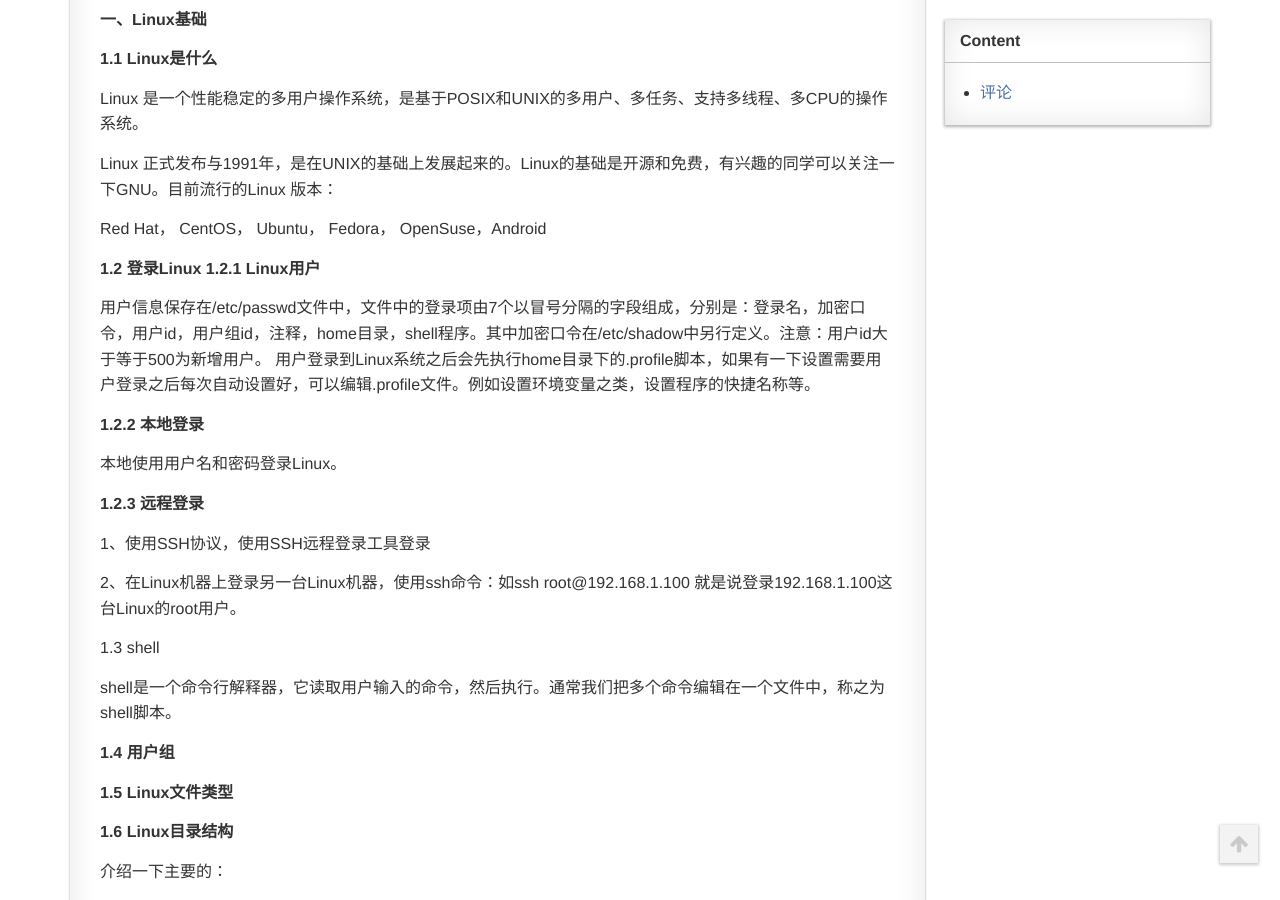
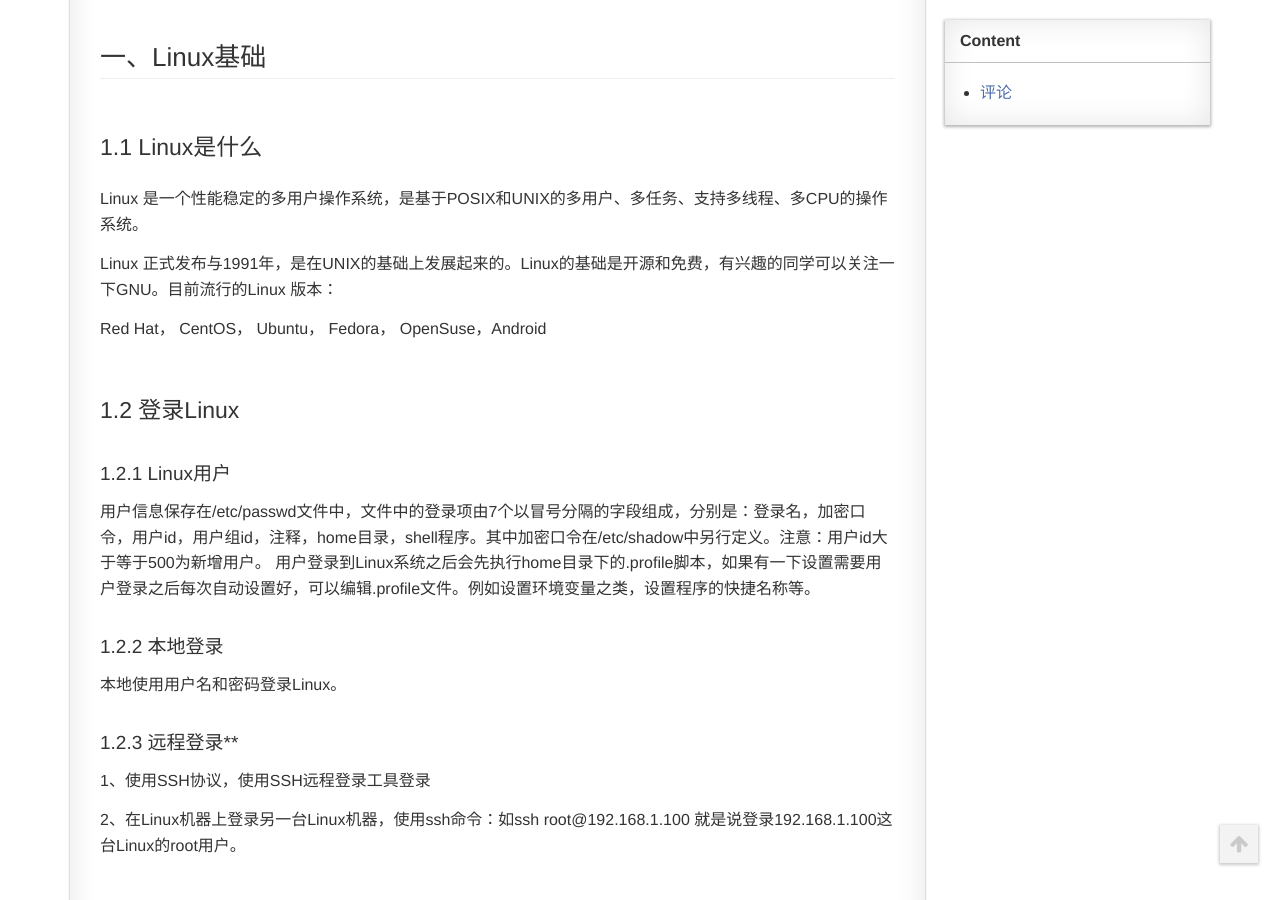
Before and after one commit to prepared48/zhongsb.github.io, a Jekyll site: the page built from _posts/2016-10-06-linux.md, in a window 1280 px wide and 900 px high, scrolled down 268 px. Built offline with Jekyll 4.4.1, drawn with Linux system fonts in a browser that asks for light colours; nearby versions of some CDN libraries; comment, search, counter and statistics services are not loaded; a style sheet for code colours, icons or effects is not loaded.

```diff
--- a/_posts/2016-10-06-linux.md
+++ b/_posts/2016-10-06-linux.md
@@ -7,9 +7,9 @@ tags: Linux
 mathjax: true
 ---
 
-**一、Linux基础**
+## 一、Linux基础
 
-**1.1 Linux是什么**
+### 1.1 Linux是什么
 
 Linux 是一个性能稳定的多用户操作系统，是基于POSIX和UNIX的多用户、多任务、支持多线程、多CPU的操作系统。
 
@@ -20,34 +20,35 @@ Linux 正式发布与1991年，是在UNIX的基础上发展起来的。Linux的
 
  Red Hat， CentOS， Ubuntu， Fedora， OpenSuse，Android
 
-**1.2 登录Linux
-1.2.1 Linux用户**
+### 1.2 登录Linux
+
+#### 1.2.1 Linux用户
 
 用户信息保存在/etc/passwd文件中，文件中的登录项由7个以冒号分隔的字段组成，分别是：登录名，加密口令，用户id，用户组id，注释，home目录，shell程序。其中加密口令在/etc/shadow中另行定义。注意：用户id大于等于500为新增用户。
 用户登录到Linux系统之后会先执行home目录下的.profile脚本，如果有一下设置需要用户登录之后每次自动设置好，可以编辑.profile文件。例如设置环境变量之类，设置程序的快捷名称等。
 
-**1.2.2 本地登录**
+#### 1.2.2 本地登录
 
 本地使用用户名和密码登录Linux。
 
-**1.2.3 远程登录**
+#### 1.2.3 远程登录**
 
 1、使用SSH协议，使用SSH远程登录工具登录
 
 2、在Linux机器上登录另一台Linux机器，使用ssh命令：如ssh root@192.168.1.100 就是说登录192.168.1.100这台Linux的root用户。
 
-1.3 shell
+## 1.3 shell
 
 shell是一个命令行解释器，它读取用户输入的命令，然后执行。通常我们把多个命令编辑在一个文件中，称之为shell脚本。
 
-**1.4 用户组**
+## 1.4 用户组
 
 
 
-**1.5 Linux文件类型**
+## 1.5 Linux文件类型
 
 
-**1.6 Linux目录结构**
+## 1.6 Linux目录结构
 
 介绍一下主要的：
 
@@ -71,7 +72,7 @@ shell是一个命令行解释器，它读取用户输入的命令，然后执行
 
 /proc : 系统进程信息目录
 
-**二、Linux常用命令**
+## 二、Linux常用命令
 
 这才是好玩的呀！！！
 
```
Also changed, not shown: page/4about.md (+1 -1 lines).
